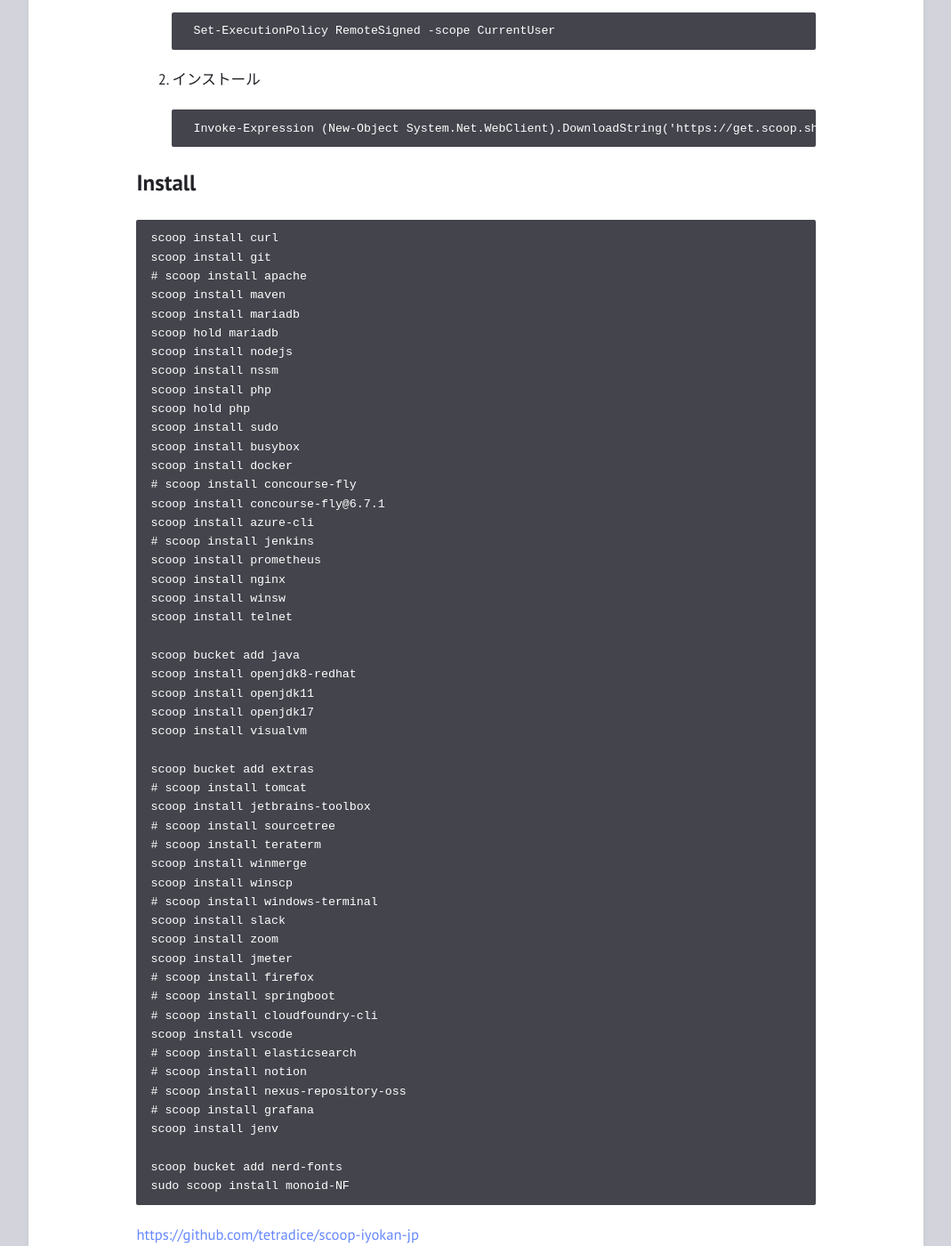
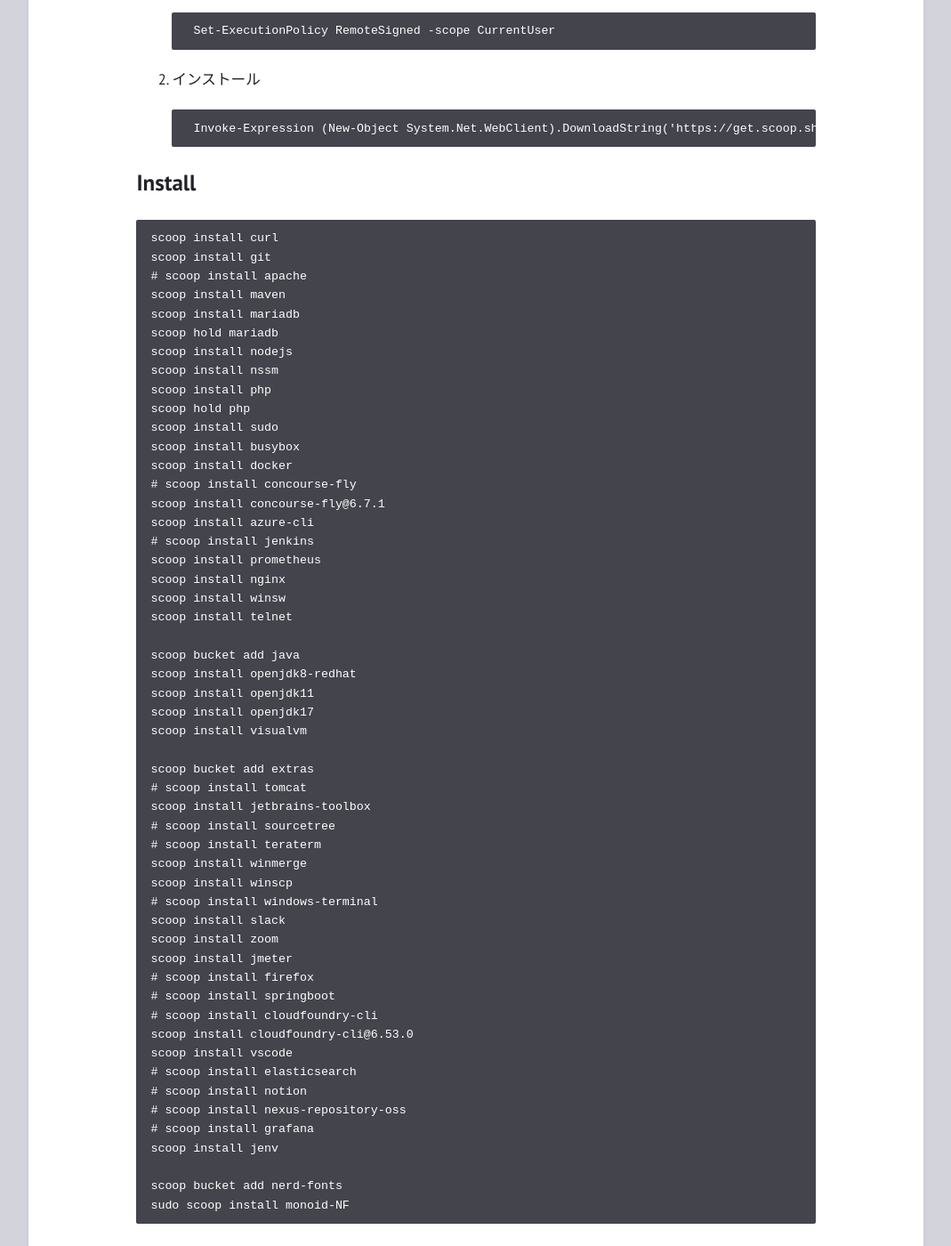
Before and after one commit to dazoyee/dazoyee.github.io, a Jekyll site: the page built from _posts/cheatsheet/2021-09-14-scoop.md, in a window 1280 px wide and 1400 px high, scrolled down 474 px. Shown: the whole window at 89% size, without its empty margins (105-1174 px from the left). Built offline with Jekyll 4.4.1, drawn with Linux system fonts in a browser that asks for light colours.

Commit message:
scoop install cloudfoundry-cli@6.53.0

```diff
--- a/_posts/cheatsheet/2021-09-14-scoop.md
+++ b/_posts/cheatsheet/2021-09-14-scoop.md
@@ -68,6 +68,7 @@
 # scoop install firefox
 # scoop install springboot
 # scoop install cloudfoundry-cli
+scoop install cloudfoundry-cli@6.53.0
 scoop install vscode
 # scoop install elasticsearch
 # scoop install notion
```
